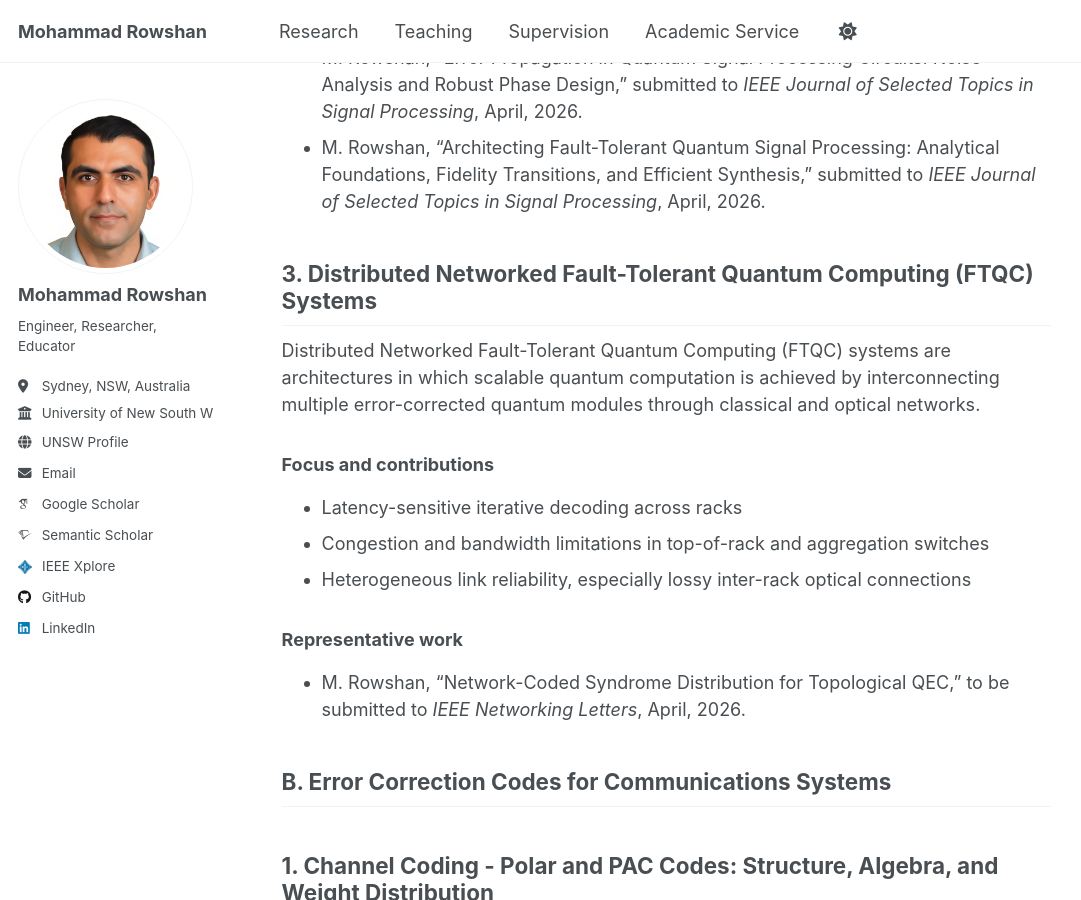
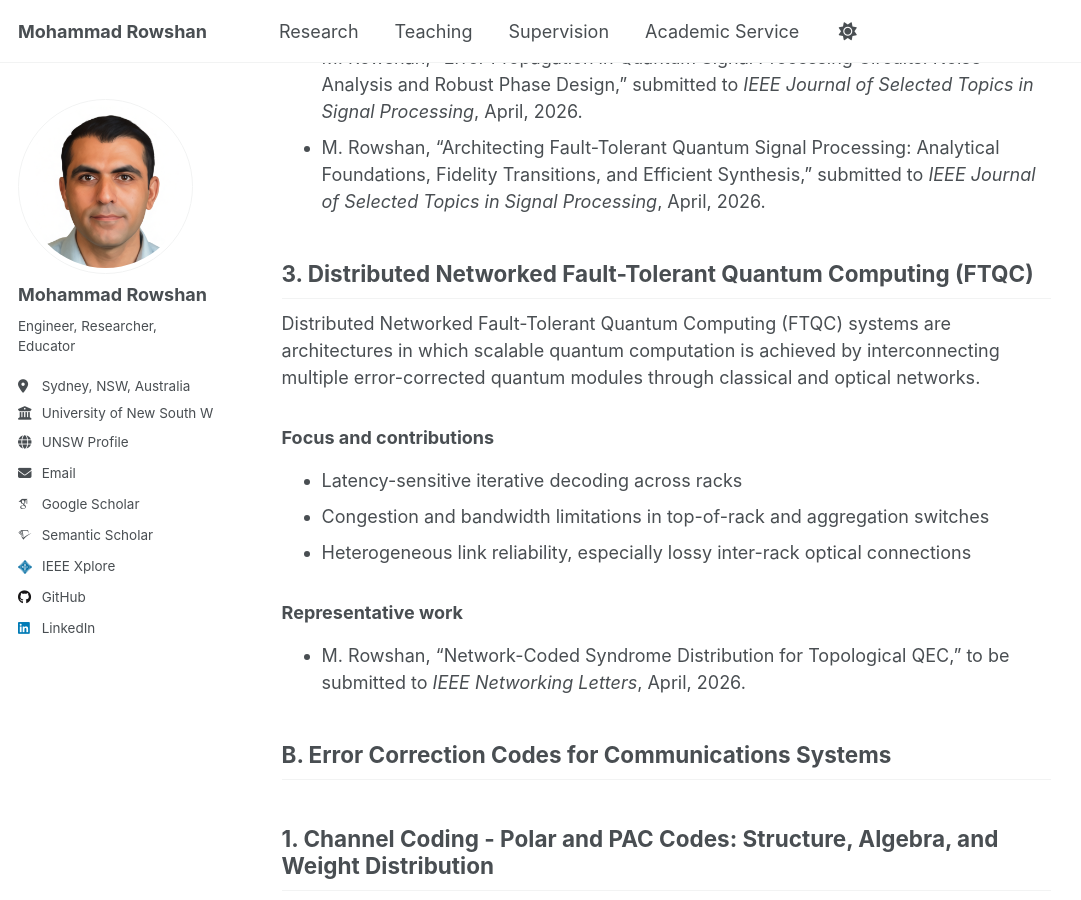
Before and after one commit to mohammad-rowshan/mohammad-rowshan.github.io, a Jekyll site: the page built from _pages/research.md, in a window 1280 px wide and 900 px high, scrolled down 2323 px. Shown: the whole window, without its empty margins (0-1081 px from the left). Built offline with Jekyll 4.4.1, drawn with Linux system fonts in a browser that asks for light colours; some web fonts are replaced; a script that is not in the unit is left out; comment, search, counter and statistics services are not loaded.

Commit message:
Update research.md

```diff
--- a/_pages/research.md
+++ b/_pages/research.md
@@ -61,7 +61,7 @@ Fault-tolerant quantum computing enables the execution of deep quantum circuits
 - M. Rowshan, “Architecting Fault-Tolerant Quantum Signal Processing: Analytical Foundations, Fidelity Transitions, and Efficient Synthesis,” submitted to *IEEE Journal of Selected Topics in Signal Processing*, April, 2026.
 
 
-## 3. Distributed Networked Fault-Tolerant Quantum Computing (FTQC) Systems
+## 3. Distributed Networked Fault-Tolerant Quantum Computing (FTQC)
 
 Distributed Networked Fault-Tolerant Quantum Computing (FTQC) systems are architectures in which scalable quantum computation is achieved by interconnecting multiple error-corrected quantum modules through classical and optical networks.
 
```
